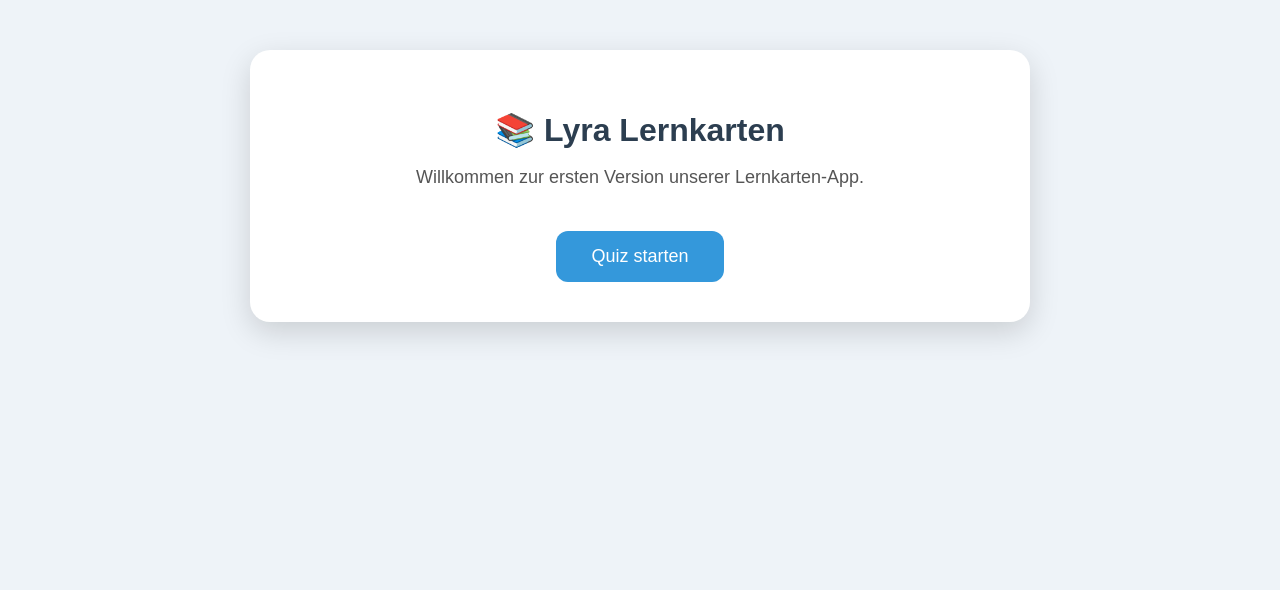
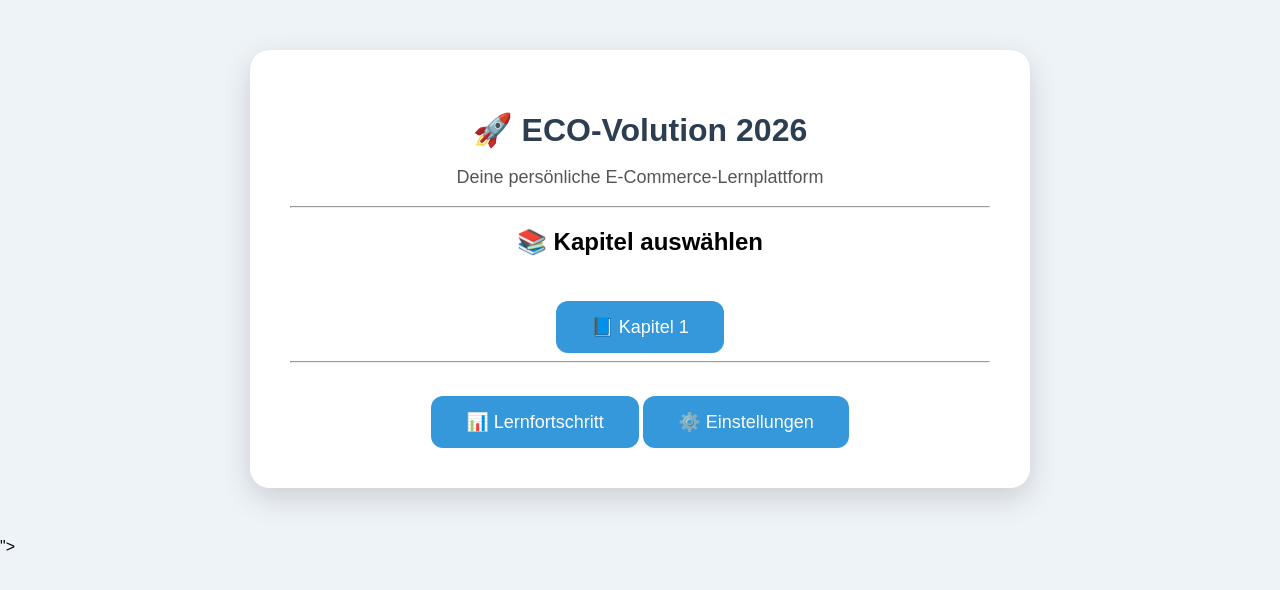
Before and after one commit to sibilaimage-osp/lyra-lernkarten, a plain HTML site: page index.html in a window 1280 px wide. Drawn offline with Linux system fonts and the light colour scheme.

Commit message:
index.html

```diff
--- a/index.html
+++ b/index.html
@@ -3,26 +3,36 @@
 <head>
     <meta charset="UTF-8">
     <meta name="viewport" content="width=device-width, initial-scale=1.0">
-    <title>Lyra Lernkarten</title>
+    <title>ECO-Volution 2026</title>
 
     <link rel="stylesheet" href="style.css">
 </head>
-
 <body>
 
 <div class="container">
 
-    <h1>📚 Lyra Lernkarten</h1>
+    <h1>🚀 ECO-Volution 2026</h1>
 
-    <p>Willkommen zur ersten Version unserer Lernkarten-App.</p>
+    <p>Deine persönliche E-Commerce-Lernplattform</p>
 
-    <button id="startButton">
-        Quiz starten
-    </button>
+    <hr>
+
+    <h2>📚 Kapitel auswählen</h2>
+
+    <button id="kapitel1">📘 Kapitel 1</button>
+
+    <hr>
+
+    <button id="fortschritt">📊 Lernfortschritt</button>
+
+    <button id="einstellungen">⚙️ Einstellungen</button>
 
 </div>
 
 <script src="script.js"></script>
 
 </body>
+</html>"></script>
+
+</body>
 </html>
```
